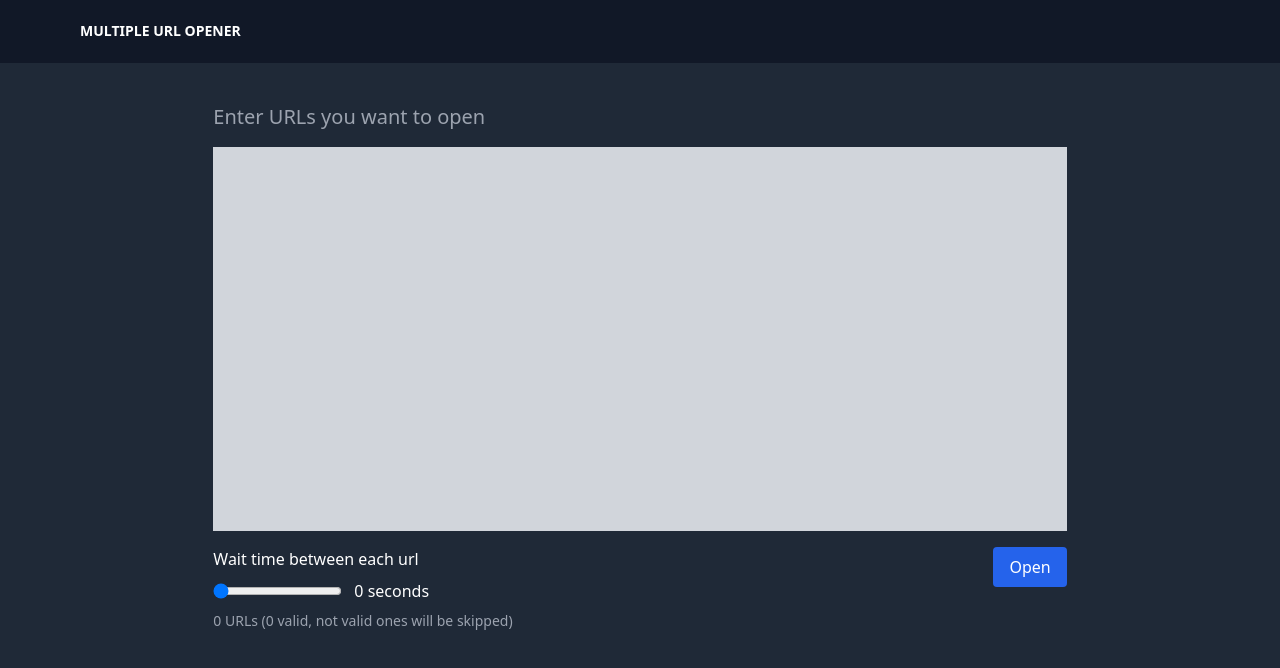
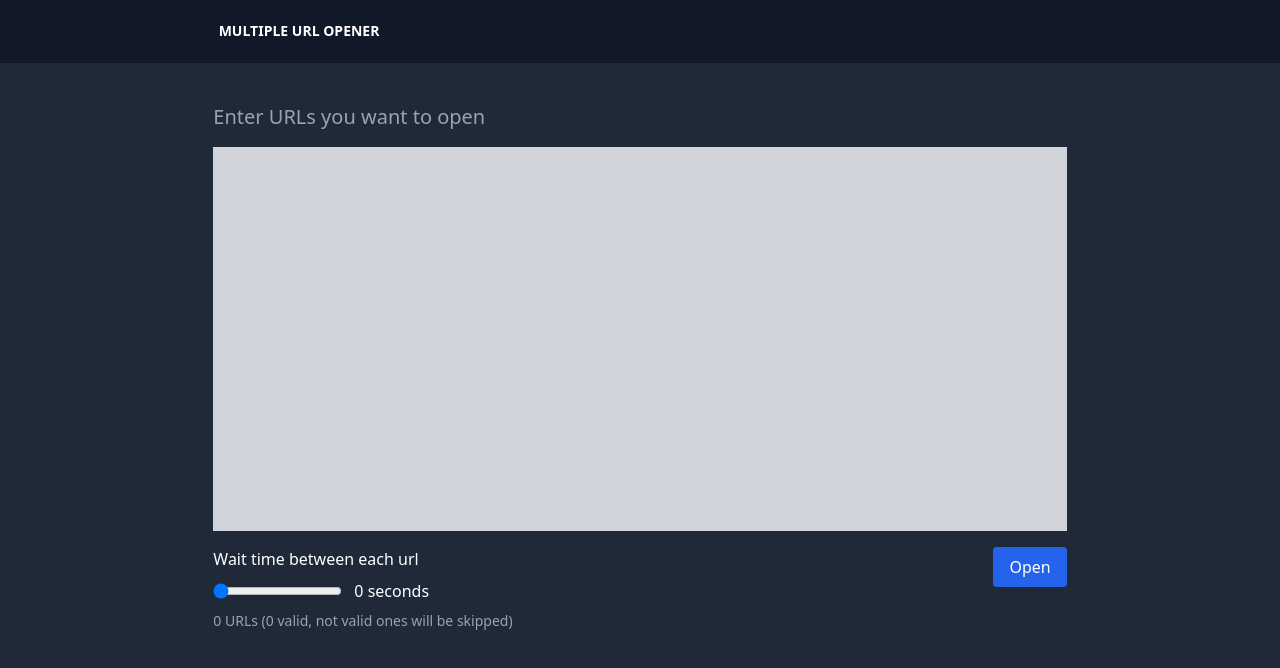
Before and after one commit to xee00/multiple-url-opener, a React (Create React App) app: page / in a window 1280 px wide. Shown: the top 668 px of the page. Built offline with nearby package versions, Linux system fonts and the light colour scheme.

Commit message:
Update Navbar.js

```diff
--- a/src/components/Navbar.js
+++ b/src/components/Navbar.js
@@ -5,7 +5,7 @@
   return (
     <>
       <nav className="relative flex flex-wrap items-center justify-between px-2 py-3 bg-gray-900 mb-10">
-        <div className="container px-4 mx-auto flex flex-wrap items-center justify-between max-w-6xl">
+        <div className="container mx-auto flex flex-wrap items-center justify-between w-11/12 lg:w-5/6 xl:w-4/6 2xl:w-3/6">
           <div className="w-full relative flex justify-between lg:w-auto lg:static lg:block lg:justify-start">
             <a
               className="text-sm font-bold leading-relaxed inline-block mr-4 py-2 whitespace-nowrap uppercase text-white"
```
